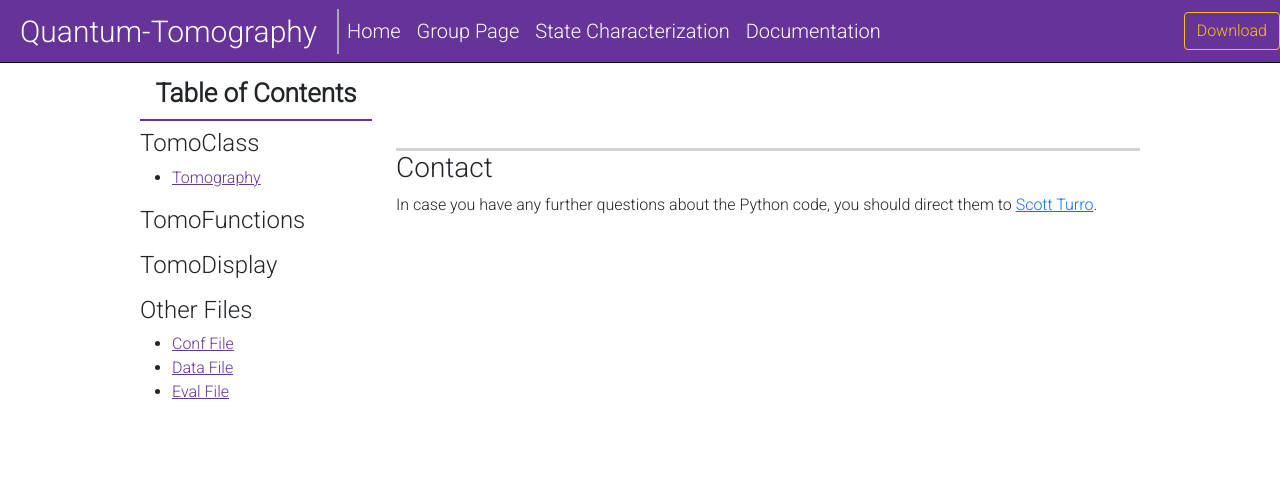
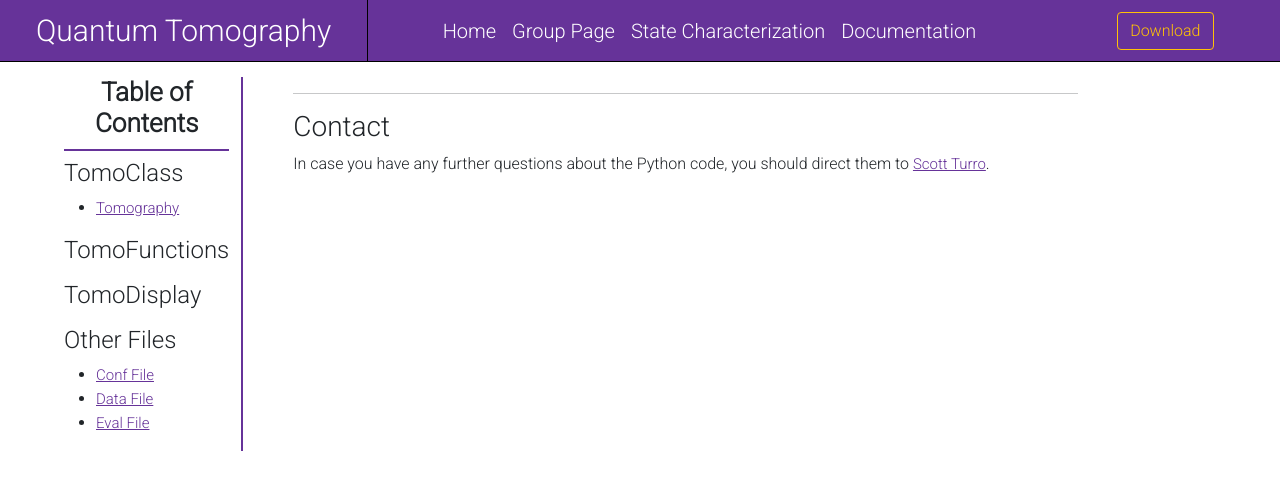
Before and after one commit to KwiatQIM/Flask-App, a Flask app: template src/templates/DocumentationPage.html in a window 1280 px wide. Shown: the top 490 px of the page. Run offline with Flask 2, Linux system fonts and the light colour scheme; the template is opened without the code that fills it, so the values that code supplies are empty; parts of the project's set-up code (start-up, migrations or seed data) failed here and were passed over; some libraries are stand-ins or nearby versions.

Commit message:
Spacing on Documentation Page

```diff
--- a/src/static/css/Main.css
+++ b/src/static/css/Main.css
@@ -1,5 +1,5 @@
 body {
-    overflow-x:hidden;
+    /*! overflow-x:scroll; */
     font-family:'Roboto', sans-serif;
 
 }
@@ -138,28 +138,93 @@ color:#000000;
   border-right: none;
 }
 
+/* CSS for Documentation page */
+
+#InputRow h4 {
+  width: 100%;
+  text-align:center;
+}
 
 
+#InputRow div p {
+  font-size:12px;
+}
+
+#InputRow input {
+    margin: auto;
+    width: 80%;
+    display: block;
+    margin-bottom: 11px;
+}
+
+.slidecontainer input {
+  margin-bottom: 20px;
+}
+
+#ResultsRow p {
+  font-size:12px;
+  width: max-content;
+  margin: auto;
+}
+
+#ResultsRow div.row {
+  width: 100%
+}
 
 
-.lib_Ref div#TableOfContents li a{
+#ResultsRow div.row div {
+
+}
+
+/* CSS for Documentation page */
+.lib_Ref div#TableOfContents{
+    width: min-content;
+    border-right:solid 2px rebeccapurple;
+}
+
+.lib_Ref a{
     color:rebeccapurple;
     text-decoration: underline;
     cursor: pointer;
+    font-size:15px;
 }
+.lib_Ref div#TableOfContents h3{
+	font-size:26px;
+	font-weight:bold;
+	padding-bottom:10px;
+	border-bottom:solid 2px rebeccapurple;
+}
+
 .lib_Ref div#Methods
 {
 	padding-bottom:70px;
-	border-bottom:solid lightgrey;
+	padding-left:50px;
+	padding-right: 0px;
+    width: max-content%;
+    max-width: 71%;
+
+
 }
 .lib_Ref div.MethodInfo h1
 {
 	font-weight:bold;
 	color:rebeccapurple;
 }
+.lib_Ref div.MethodInfo p
+{
+	font-size: 13px;
+}
 .lib_Ref div.MethodInfo p.methodShortDesc
 {
 	padding-left:40px;
+  font-size: 16px;
+}
+.lib_Ref div.MethodInfo h4
+{
+
+  font-size: 16px;
+  margin: 0px;
+  text-decoration: underline;
 }
 .lib_Ref div.MethodInfo table
 {
@@ -176,15 +241,10 @@ color:#000000;
 	padding-right:10px;
 	border-top-right-radius:10px;
 	border-bottom-right-radius:10px;
+	font-size: 14px;
 }
 .lib_Ref div.MethodInfo td.header
 {
 	display:table-caption;
 	width: 100px;
 }
-.lib_Ref div#TableOfContents h3{
-	font-size:26px;
-	font-weight:bold;
-	padding-bottom:10px;
-	border-bottom:solid 2px rebeccapurple;
-}
--- a/src/static/css/NavBar.css
+++ b/src/static/css/NavBar.css
@@ -4,16 +4,33 @@ nav#MainNav {
 	border-bottom: 1px solid black;
 	font-size:20px;
     color:white;
+	padding: 0px;
 }
 
 nav#MainNav .navbar-header{
     font-size:30px;
-	border-right:2px solid darkgrey;
+	border-right:1px solid black;
 	padding: 0px 20px;
 }
 nav#MainNav .nav-link{
     color:white;
 }
+
+div#navbarSupportedContent {
+
+	margin: 0px;
+	padding: 0px;
+}
+
+div#navbarSupportedContent ul{
+	padding: 0px;
+	margin: auto;
+}
+
+div#navbarSupportedContent li:hover{
+	background-color: #512773;
+}
+
 
 /* 1d 1w 1m Navbar */
 nav#GraphScaleNav {
--- a/src/templates/DocumentationPage.html
+++ b/src/templates/DocumentationPage.html
@@ -1,10 +1,14 @@
 {% extends 'base.html' %}
 {% block head %}
+<style>
+	div#BodyContent {
+    	padding:15px 5%;
+	}
+</style>
 {% endblock %}
 
 {% block body %}
 <div class="lib_Ref">
-    <div class="container">
 	<div class="row">
 		<div class="col-md-3" id="TableOfContents">
 			<h3 style="text-align:center;">Table of Contents</h3>
@@ -34,8 +38,7 @@
 				<li><a href="{{url_for('displayDocumentationPage', display='Eval_File') }}">Eval File</a></li>
 			</ul>
 		</div>
-            <div class='col-md-9'> <!-- Open Methods Div -->
-                <div id="Methods">
+		<div class='col-md-9' id="Methods">
 			<div class="MethodInfo" id="Tomography" style={% if disp == 'Tomography' %}"display:inline;" {% else %} "display:none;" {% endif %}>
 				<h3 class="methodSyntax" style="display:inline;">Class </h3>
 				<h1 style="display:inline;" class="MethodTitle">Tomography</h1>
@@ -58,7 +61,7 @@
 					'Beta': 0}<br>
 					self.err_functions = ['concurrence','tangle','entropy','linear_entropy','negativity','purity']
 				</code>
-						<div id="TableOfContents" style="padding-top:15px;">
+				<div style="padding-top:15px;">
 					<h4>See Also:</h4>
 					<ul>
 						<li><a href="{{url_for('displayDocumentationPage', display='importEval') }}">importEval</a></li>
@@ -111,7 +114,7 @@
 				</table>
 				{% endif %}
 				{% if see_also[i] != '0' %}
-						<div id="TableOfContents" style="padding-top:15px;">
+				<div style="padding-top:15px;">
 					<h4>See Also:</h4>
 					<ul>
 						{% for func in see_also[i] %}
@@ -193,7 +196,7 @@
 					<br>conf['Window'] = 0
 					<br>conf['Efficiency'] = [0.9998,1.0146,0.9195,0.9265]
 				</code>
-						<div id="TableOfContents" style="padding-top:15px;">
+				<div style="padding-top:15px;">
 					<h4>See Also:</h4>
 					<ul>
 						<li><a href="{{url_for('displayDocumentationPage', display='Data_File') }}">Data File</a></li>
@@ -252,7 +255,7 @@
 																[1,0,0,2404,0.7071,0.7071j,0.7071,0.7071j]])<br>
 				intensity = np.array([1,1,1,1,1,1,1,1,1,1,1,1,1,1,1,1])
 				</code>
-						<div id="TableOfContents" style="padding-top:15px;">
+				<div style="padding-top:15px;">
 					<h4>See Also:</h4>
 					<ul>
 						<li><a href="{{url_for('displayDocumentationPage', display='Conf_File') }}">Conf File</a></li>
@@ -293,7 +296,7 @@
 																[1,0,0,2404,0.7071,0.7071j,0.7071,0.7071j]])<br>
 				intensity = np.array([1,1,1,1,1,1,1,1,1,1,1,1,1,1,1,1])
 				</code>
-						<div id="TableOfContents" style="padding-top:15px;">
+				<div style="padding-top:15px;">
 					<h4>See Also:</h4>
 					<ul>
 						<li><a href="{{url_for('displayDocumentationPage', display='Conf_File') }}">Conf File</a></li>
@@ -301,7 +304,7 @@
 					</ul>
 				</div>
 			</div>
-                </div>
+			<hr>
 			<h3>Contact</h3>
 			<p>
 				In case you have any further questions about the Python code, you should direct them
@@ -310,6 +313,5 @@
 		</div> <!-- Closing the Methods Div -->
 	</div>
 </div>
-</div>
 
 {% endblock %}
--- a/src/templates/base.html
+++ b/src/templates/base.html
@@ -31,38 +31,27 @@
     <!--Nav Bar START-->
     <!--#############-->
     <nav class="navbar navbar-expand-lg" id="MainNav">
-        <div class="navbar-header">Quantum-Tomography</div>
+        <div class="navbar-header"><a class="nav-link" href="{{url_for('index')}}">Quantum Tomography</a></div>
         <div class="collapse navbar-collapse justify-content-between" id="navbarSupportedContent">
             <ul class="navbar-nav mr-auto">
                 <li class="nav-item">
                     <a class="nav-link" href="{{url_for('index')}}">Home</a>
                 </li>
-
-
                 <li class="nav-item">
                     <a class="nav-link" href="http://research.physics.illinois.edu/QI/Photonics/">Group Page</a>
                 </li>
-
-
                 <li class="nav-item">
                     <a class="nav-link" href="{{url_for('state_characterization')}}">State Characterization</a>
                 </li>
-
-
                 <li class="nav-item">
                     <a class="nav-link" href="{{url_for('displayDocumentationPage')}}">Documentation</a>
                 </li>
-
-
-
-
-
             </ul>
             <ul class="navbar-nav">
-
                 <li class="nav-item">
                     <a class="btn btn-outline-warning my-2 my-sm-0" href="https://pypi.org/project/Quantum-Tomography/" target="_blank">Download</a>
                 </li>
+            </ul>
             </ul>
         </div>
     </nav>
```
Also changed, not shown: src/templates/stateCharacterization.html (+39 -72 lines), README.md. Lines whose indentation alone changed are shown as unchanged.
